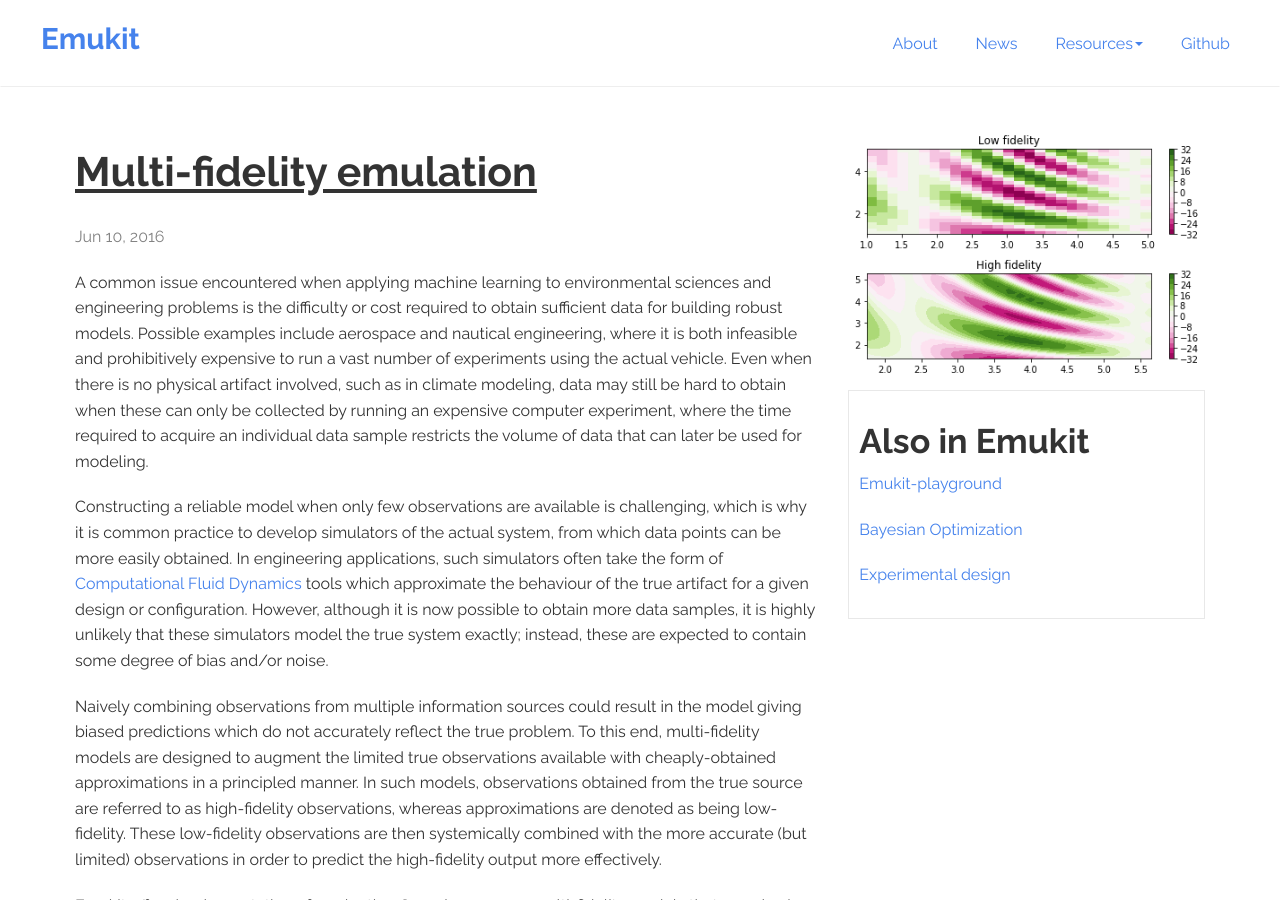
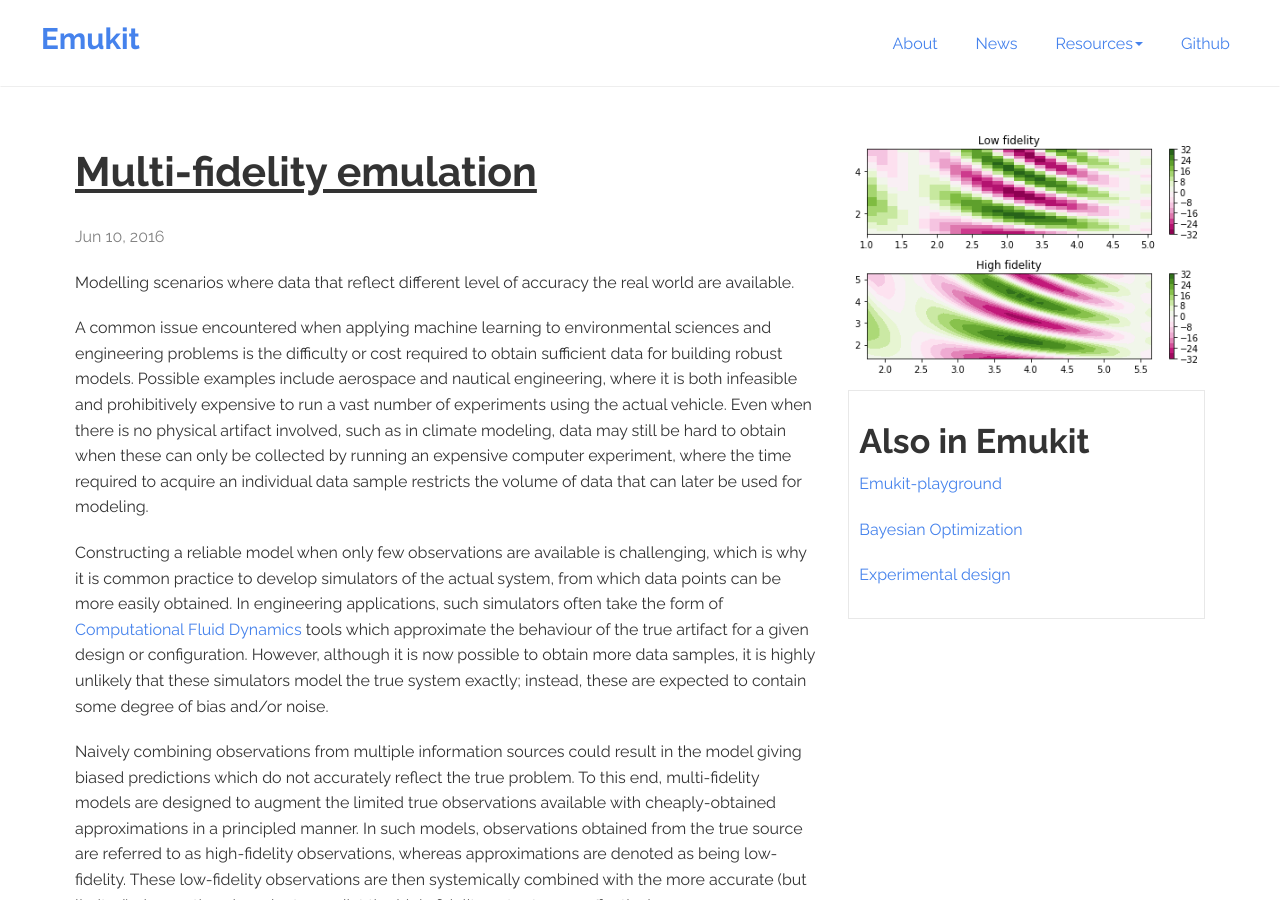
Before and after one commit to EmuKit/emukit, a Jekyll site: the page built from _posts/2016-06-10-multifidelity-emulation.markdown, in a window 1280 px wide and 900 px high. Built offline with Jekyll 4.4.1, drawn with Linux system fonts in a browser that asks for light colours; formulas are drawn with MathJax 3.

Commit message:
adding intial sentence for the card in the mf blog

```diff
--- a/_posts/2016-06-10-multifidelity-emulation.markdown
+++ b/_posts/2016-06-10-multifidelity-emulation.markdown
@@ -4,6 +4,8 @@ title:  "Multi-fidelity emulation"
 categories: jekyll update
 img: multi-fidelity.png
 ---
+
+Modelling scenarios where data that reflect different level of accuracy the real world are available.
 
 A common issue encountered when applying machine learning to environmental sciences and engineering problems is the
 difficulty or cost required to obtain sufficient data for building robust models. Possible examples include aerospace
```
Also changed, not shown: 2 other files.
